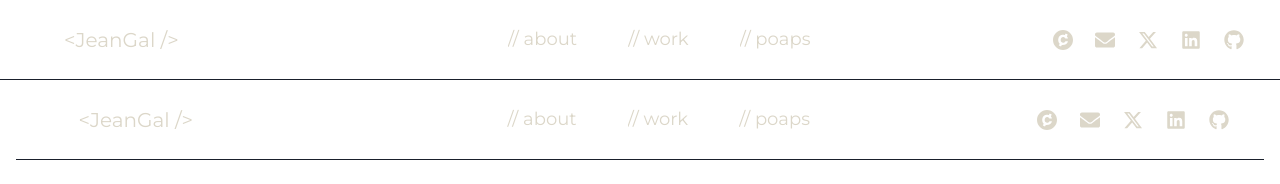
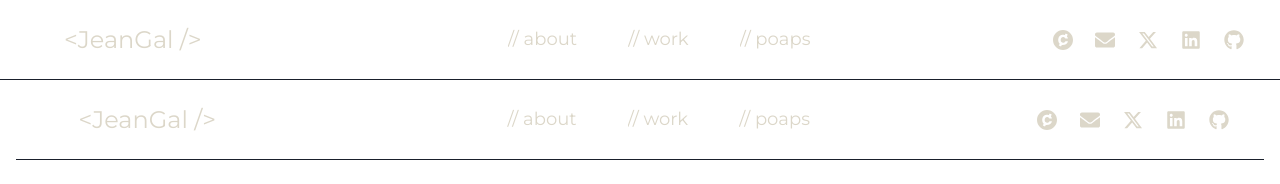
Before and after one commit to Mariussgal/marius_portfolio_website, a Next.js app: page /layout in a window 1280 px wide. Shown: the top 184 px of the page. Built offline with nearby package versions, Linux system fonts and the light colour scheme.

Commit message:
size of <Jean Gal /> tag

```diff
--- a/components/Header.tsx
+++ b/components/Header.tsx
@@ -9,7 +9,7 @@ export default function Header() {
         <Flex h="10vh" borderBottom="1px" justifyContent="space-between">
             <Box isTruncated display="flex" alignItems="center" width="25%" ml="5%">
                 <Box isTruncated onMouseEnter={() => setHoveredLink('home')} onMouseLeave={() => setHoveredLink(null)}>
-                    <Link href="/" fontSize="xl" color={hoveredLink === 'home' ? 'white' : '#DCD7C9'} _hover={{ textDecoration: 'none' }}>{"<JeanGal />"}</Link>
+                    <Link href="/" fontSize="x-large" color={hoveredLink === 'home' ? 'white' : '#DCD7C9'} _hover={{ textDecoration: 'none' }}>{"<JeanGal />"}</Link>
                 </Box>
             </Box>
             <Flex justifyContent="center" width="50%">
```
